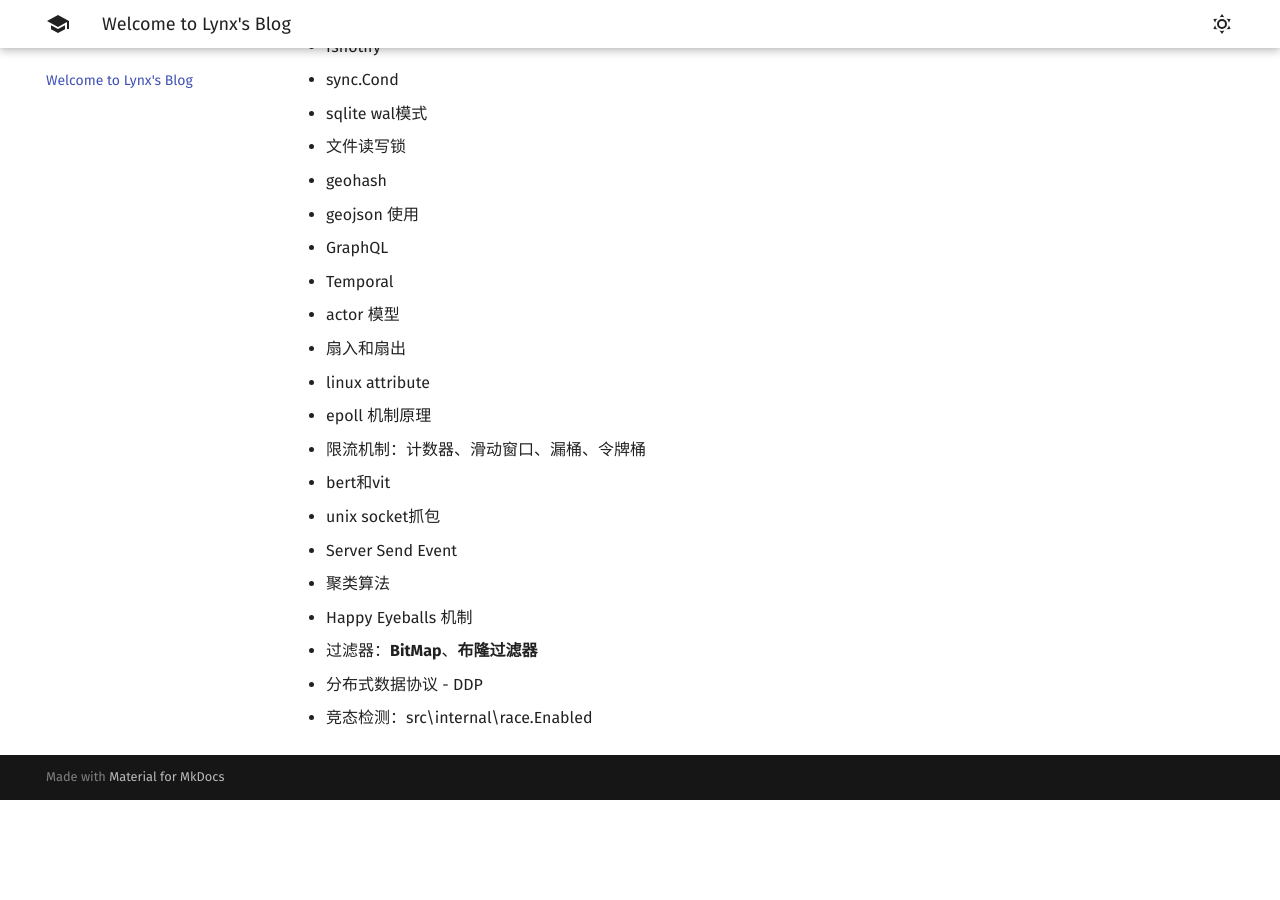
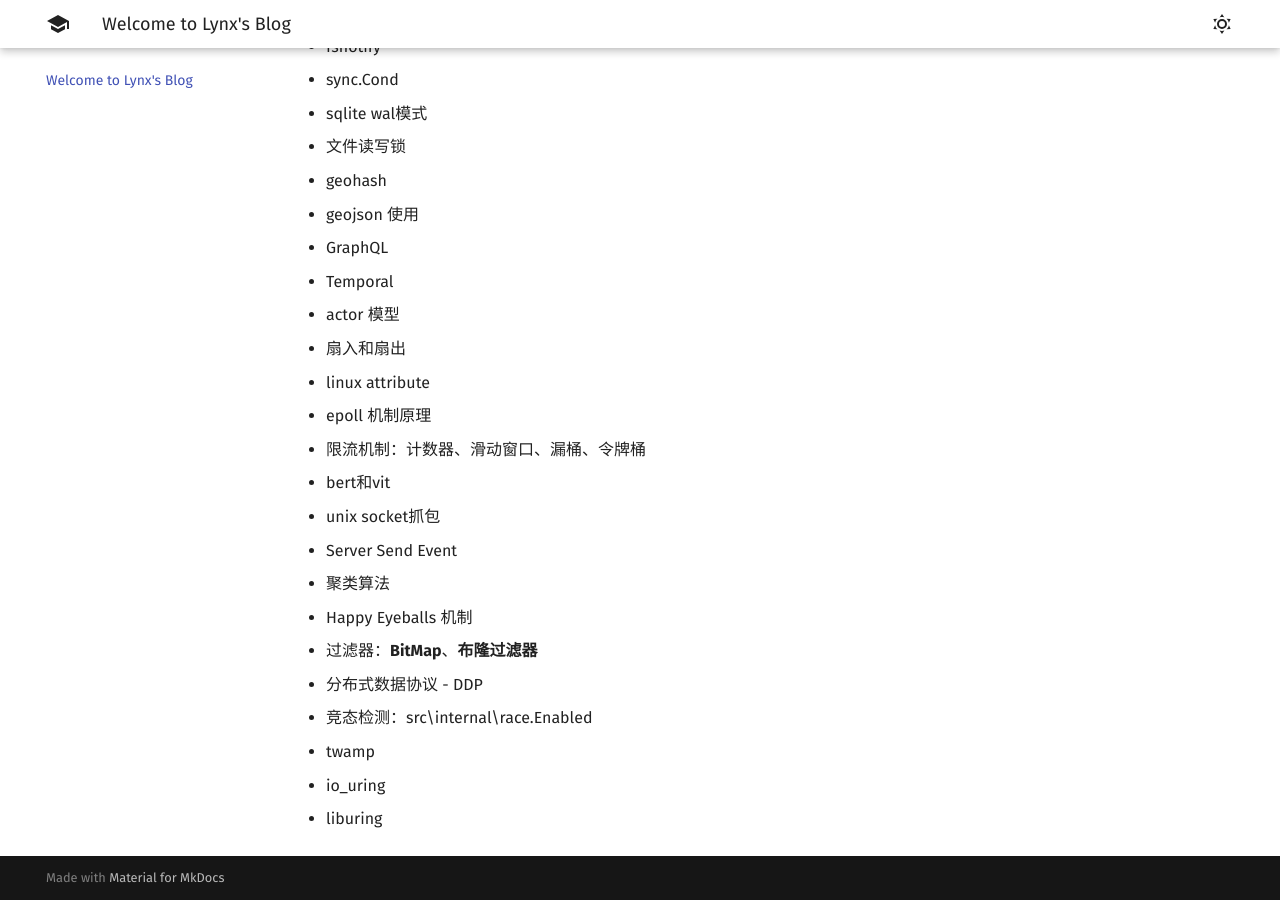
Before and after one commit to 1314liuwei/blog, an MkDocs documentation site: the page built from docs/index.md, in a window 1280 px wide and 900 px high, scrolled down 2353 px. Built offline with MkDocs 1.6.1 and Material for MkDocs 9.7.7, drawn with Linux system fonts in a browser that asks for light colours; before the commit the page ends 3153 px from its top, so only the background shows below that.

Commit message:
2023/09/11 周一

```diff
--- a/docs/index.md
+++ b/docs/index.md
@@ -86,3 +86,6 @@
 - 过滤器：**BitMap**、**布隆过滤器**
 - 分布式数据协议 - DDP
 - 竞态检测：src\internal\race.Enabled
+- twamp
+- io_uring
+- liburing
```
